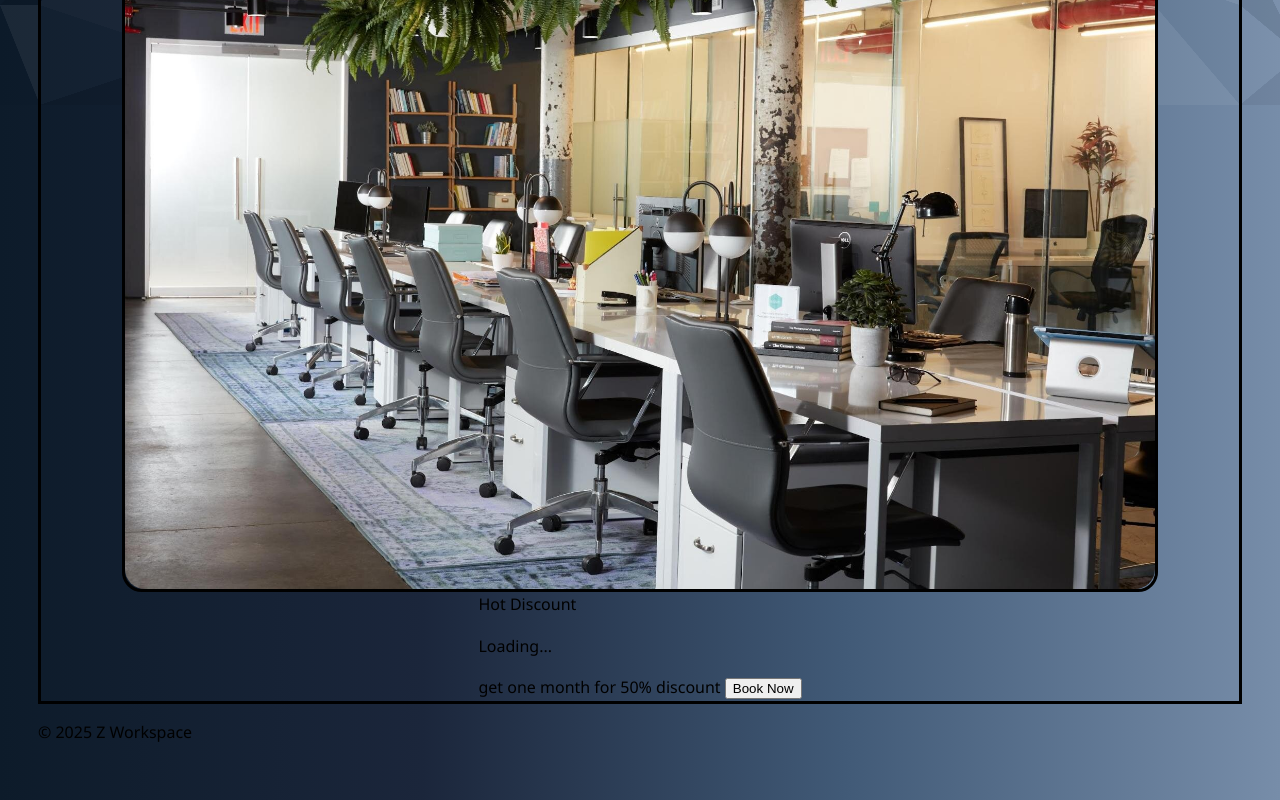
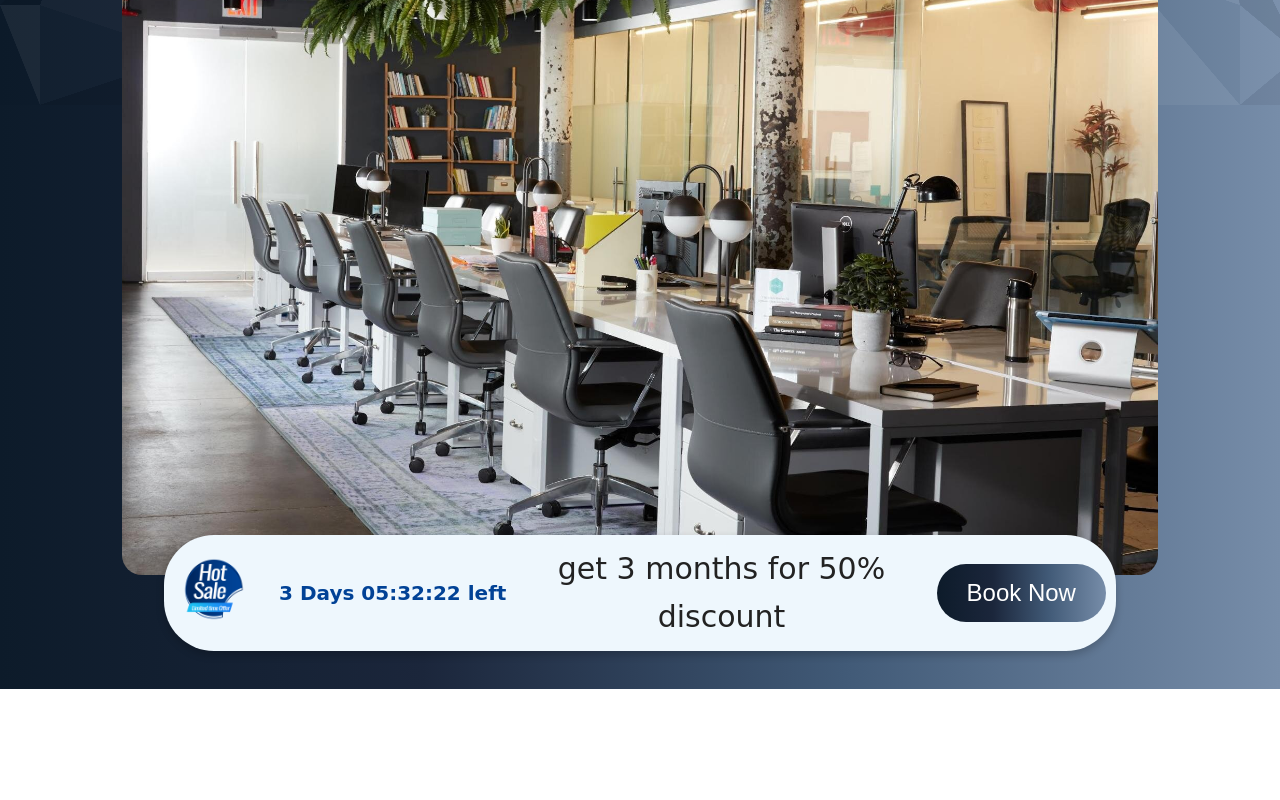
Before and after one commit to Abdul-AMA/Work-Space-Manager, a plain HTML site: page index.html in a window 1280 px wide. Shown: the part 695-1495 px from the top of the page. After the commit the page ends 1384 px from the top, so only its background shows below. Drawn offline with Linux system fonts and the light colour scheme; a script that the page names is missing.

Commit message:
home page is done

```diff
--- a/css/style.css
+++ b/css/style.css
@@ -5,8 +5,10 @@
     background: linear-gradient(90deg, #0d1b2a 0%, #1b263b 33%,#415a77 66%,#778da9 100%);
     font-family: 'Segoe UI', Tahoma, Geneva, Verdana, sans-serif;
     line-height: 1.6;
-    padding: 30px;
+    padding: 30px ;
     box-sizing: border-box;
+    height: 100%;
+
 
   }
 
@@ -29,7 +31,6 @@
     margin-bottom:  40px;
     width: 100%;
     justify-content: space-between; /* Align home to the left, book to the right */
-    border: solid black;
   }
 
   a {
@@ -99,7 +100,6 @@
     flex-direction: column;
     padding-left: 7%;
     padding-right: 7%;
-    border: solid black;
 
   }
 
@@ -110,7 +110,6 @@
     overflow: hidden;
     margin-bottom: 40px;
     color : white;
-    border: solid black;
     justify-content: center;
 
 }
@@ -123,6 +122,7 @@
     font-size: 35px;
     font-weight: bold;
     padding: 20px;
+    font-family:'Lucida Sans', 'Lucida Sans Regular', 'Lucida Grande', 'Lucida Sans Unicode', Geneva, Verdana, sans-serif;
 
   }
 
@@ -139,7 +139,6 @@
 
 
   .pic {
-    border: solid black;
 
     justify-content: center;
     align-items: center;
@@ -156,3 +155,69 @@
     height: auto;
     border-radius: 20px; /* make image corners rounded too */
   }
+
+
+  .book_now_banner {
+    display: flex;
+    align-items: center;
+    justify-content: space-between;
+    background-color: #eef7fd;
+    border-radius: 50px;
+    box-shadow: 0 4px 8px rgba(0, 0, 0, 0.2);
+    gap: 20px;
+    width: 90%;
+    position: relative;
+    padding: 10px;
+    margin-top: -40px;
+  }
+
+  .timer-div {
+    display: flex;
+    flex-direction:row;
+    align-items: center;
+    justify-content: center;
+
+  }
+
+  .hot-offer {
+    width: 80px;
+    height: 80px;
+    object-fit: contain;
+    margin-bottom: 8px;
+  }
+
+  #timer {
+    font-size: 20px;
+    color: #014296;
+    font-weight: 500;
+    font-family: cursive;
+    margin-left: 25px;
+  }
+
+  .the_offer {
+    flex: 1;
+    font-size: 30px;
+    font-weight: 500;
+    color: #222;
+    align-items: center;
+    text-align: center;
+    font-family: cursive;
+
+  }
+
+  .book_now_button {
+    color: white;
+    background: linear-gradient(90deg, #0d1b2a 0%, #1b263b 33%,#415a77 66%,#778da9 100%);
+    padding: 15px 30px;
+    font-size: 24px;
+    border-radius: 50px;
+    border: none;
+    cursor: pointer;
+    transition: all 0.3s ease;
+    border-color: #1b263b;
+  }
+
+  .book_now_button:hover {
+
+    transform: scale(1.05);
+    }
--- a/index.html
+++ b/index.html
@@ -10,8 +10,9 @@
 
   <body>
     <header>
+      <img src="assets/pattern1.png" alt="" class="background-pattern" />
+
       <div class="topnav">
-        <img src="assets/pattern1.png" alt="" class="background-pattern" />
         <a class="home" href="index.html"> <strong>Z Workspace</strong></a>
         <a class="gallery" href="gallery.html">Gallery</a>
         <a class="prices" href="prices.html">Plans & Prices</a>
@@ -43,18 +44,14 @@
       </div>
 
       <div class="book_now_banner">
-        <section id="timer-section">
-          <span>Hot Discount</span>
-          <p id="timer">Loading...</p>
-        </section>
-        <span class="the offer">get one month for 50% discount</span>
-        <button class="book_now_bottun">Book Now</button>
+        <div id="timer-div" class="timer-div">
+          <img class="hot-offer" src="assets/hot-offer.png" alt="" />
+          <p id="timer"><strong>3 Days 05:32:22 left</strong></p>
+        </div>
+        <span class="the_offer">get 3 months for 50% discount</span>
+        <button class="book_now_button">Book Now</button>
       </div>
     </main>
-
-    <footer>
-      <p>© 2025 Z Workspace</p>
-    </footer>
 
     <script src="js/script.js"></script>
     <!-- linking to the js folder -->
```
Also changed, not shown: assets/hot-offer.png (added).
